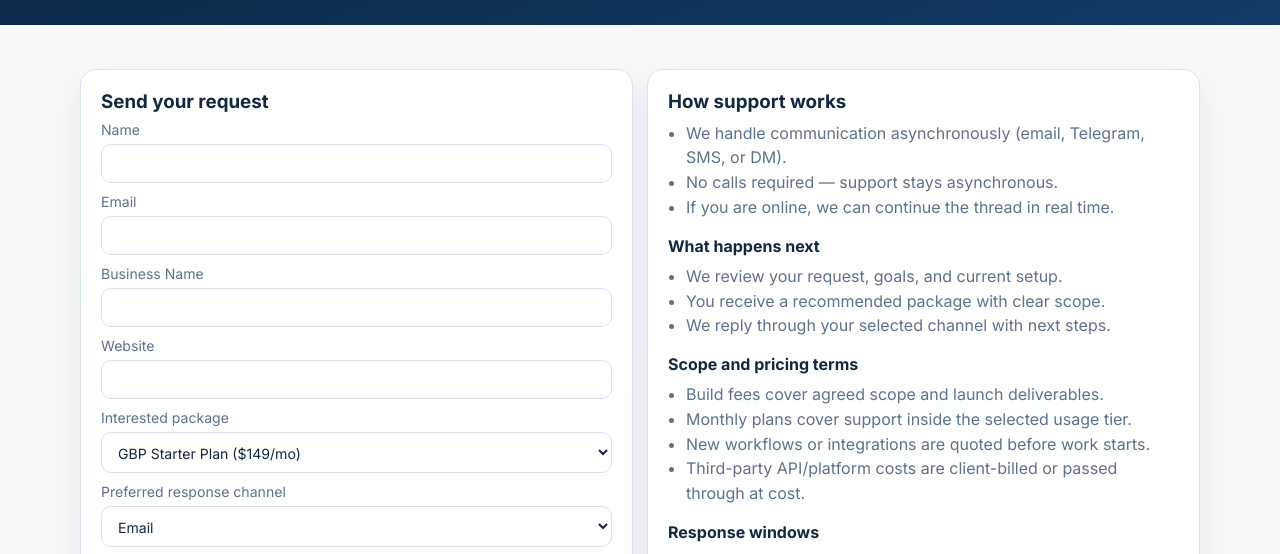
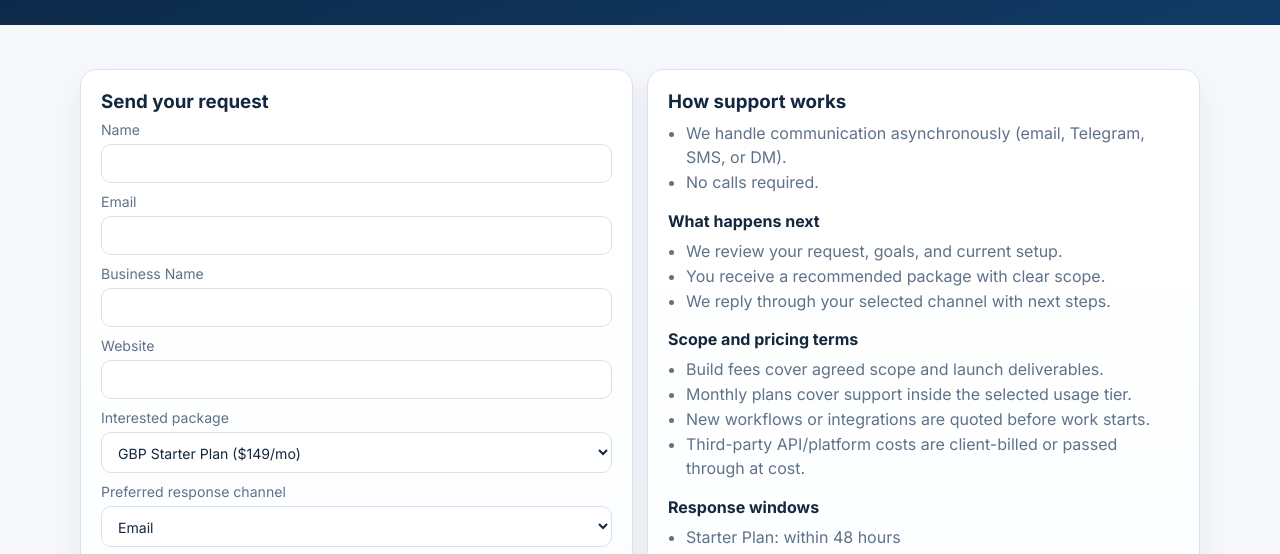
Before and after one commit to ClickWorldNews/click-world-news, a website: page public/gbp-shield/contact.html in a window 1280 px wide. Shown: the part 222-776 px from the top of the page. Drawn offline with Linux system fonts and the light colour scheme.

Commit message:
Refine public copy for contact, GBP includes section, and pricing intro clarity

```diff
--- a/public/gbp-shield/contact.html
+++ b/public/gbp-shield/contact.html
@@ -109,8 +109,7 @@
           <h3>How support works</h3>
           <ul>
             <li>We handle communication asynchronously (email, Telegram, SMS, or DM).</li>
-            <li>No calls required — support stays asynchronous.</li>
-            <li>If you are online, we can continue the thread in real time.</li>
+            <li>No calls required.</li>
           </ul>
 
           <h4 style="margin-top: 16px;">What happens next</h4>
```
Also changed, not shown: public/gbp-shield/gbp-management.html (+1 -1 lines), public/gbp-shield/pricing.html (+1 -1 lines).
